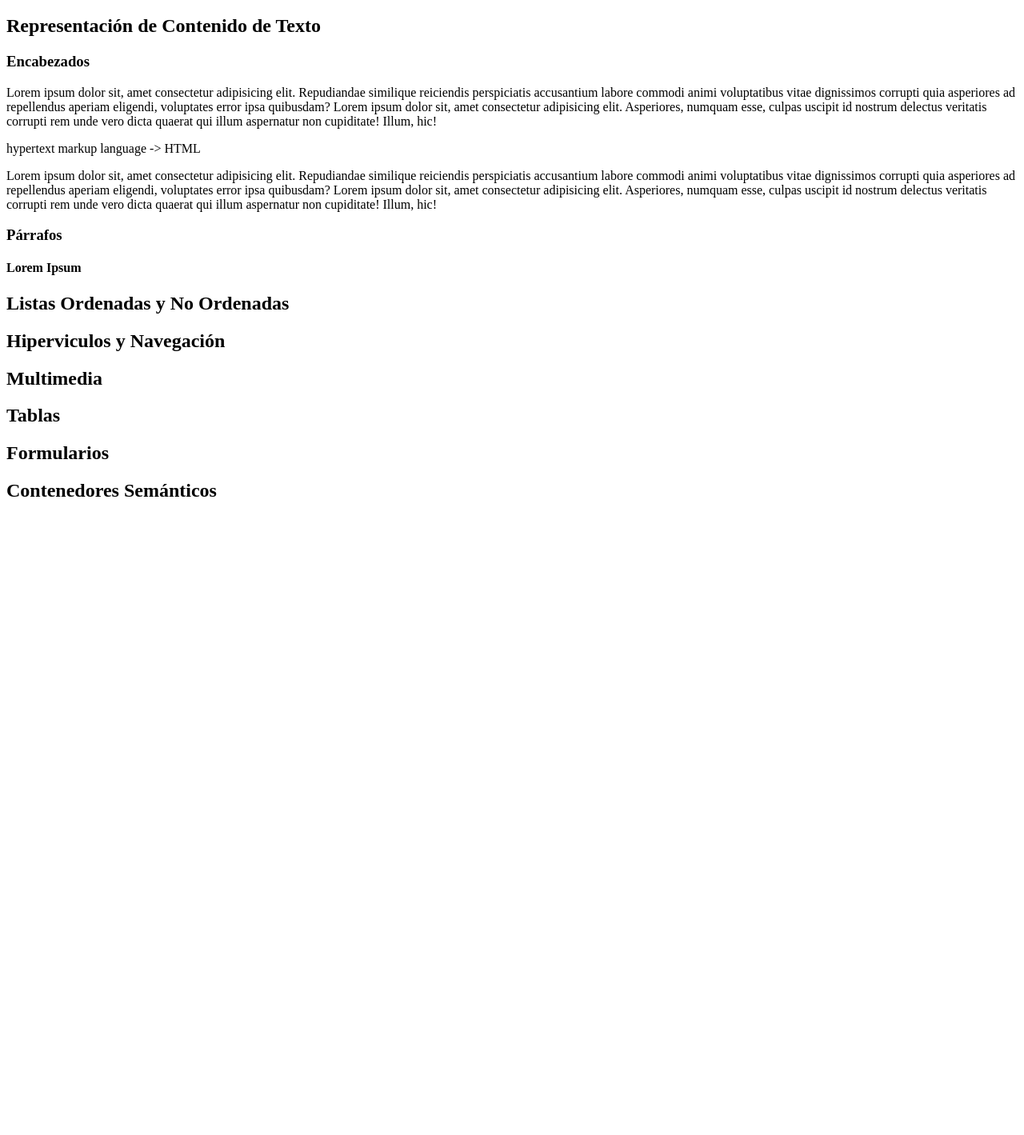
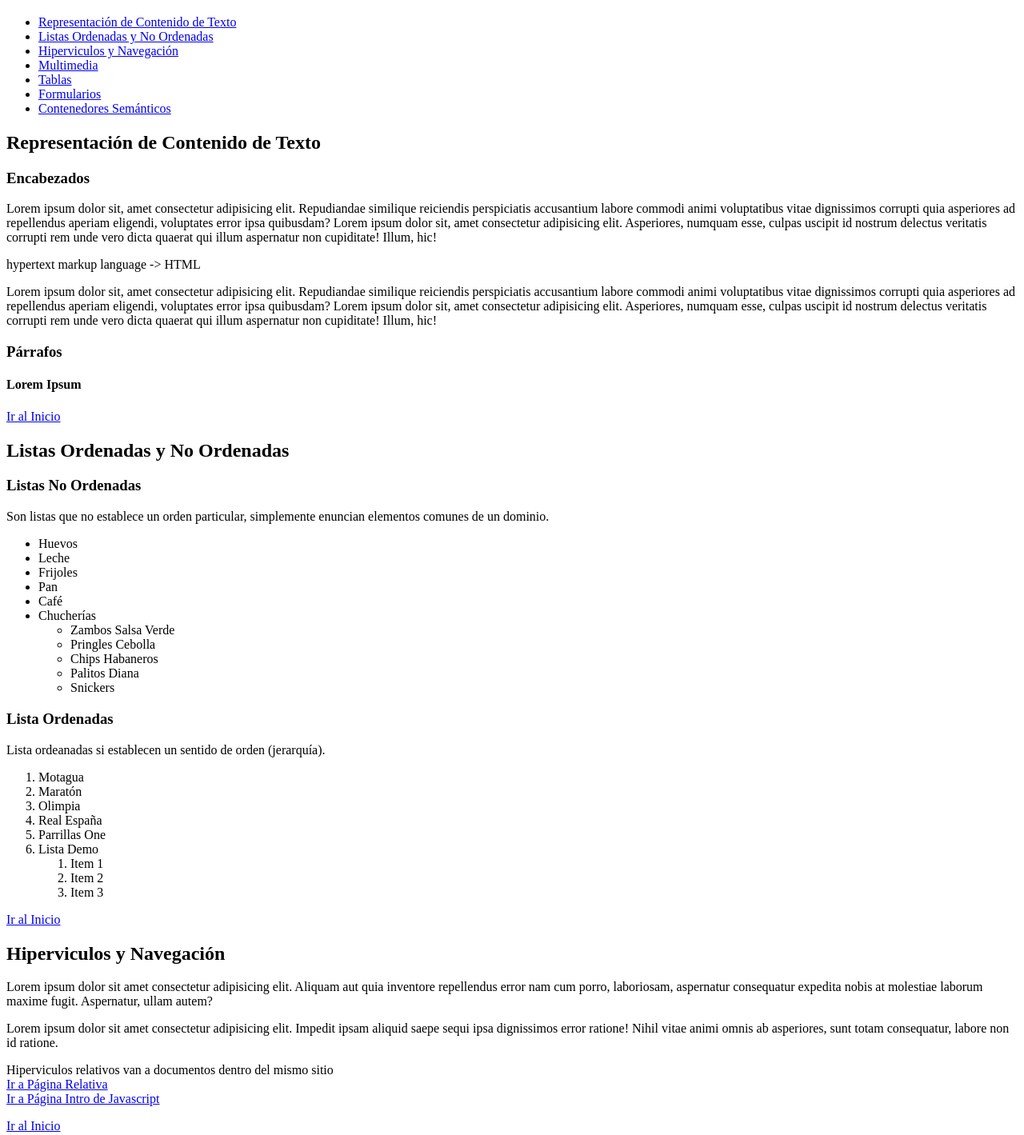
Before and after one commit to obetancourthunicah/pw1_202501, a plain HTML site: page index.html in a window 1280 px wide. Shown: the part 61-1480 px from the top of the page at 80% size. Before the commit the page ends 800 px from the top, so only its background shows below. Drawn offline with Linux system fonts and the light colour scheme.

Commit message:
feat: Listas Ordenadas y No Ordenadas e Hipervinculos

```diff
--- a/index.html
+++ b/index.html
@@ -5,8 +5,19 @@
         <title>Portales Web I Sección 1801</title>
     </head>
     <body>
-        <h1>Portales Web I Primer Parcial</h1>
-        <h2>Representación de Contenido de Texto</h2>
+        <h1 id="idx">Portales Web I Primer Parcial</h1>
+
+        <ul>
+            <li><a href="#ch1">Representación de Contenido de Texto</a></li>
+            <li><a href="#ch2">Listas Ordenadas y No Ordenadas</a></li>
+            <li><a href="#ch3">Hiperviculos y Navegación</a></li>
+            <li><a href="#ch4">Multimedia</a></li>
+            <li><a href="#ch5">Tablas</a></li>
+            <li><a href="#ch6">Formularios</a></li>
+            <li><a href="#ch7">Contenedores Semánticos</a></li>
+        </ul>
+
+        <h2 id="ch1">Representación de Contenido de Texto</h2>
         <h3>Encabezados</h3>
         <p>
             Lorem ipsum dolor sit, amet consectetur adipisicing elit. Repudiandae
@@ -31,11 +42,74 @@
         </p>
         <h3>Párrafos</h3>
         <h4>Lorem Ipsum</h4>
-        <h2>Listas Ordenadas y No Ordenadas</h2>
-        <h2>Hiperviculos y Navegación</h2>
-        <h2>Multimedia</h2>
-        <h2>Tablas</h2>
-        <h2>Formularios</h2>
-        <h2>Contenedores Semánticos</h2>
+        <a href="#idx">Ir al Inicio</a>
+        <h2 id="ch2">Listas Ordenadas y No Ordenadas</h2>
+        <h3>Listas No Ordenadas</h3>
+        <p>
+            Son listas que no establece un orden particular, simplemente enuncian
+            elementos comunes de un dominio.
+            <!-- ul  un-order list -->
+            <ul>
+                <li>
+                    <!-- li  list item -->
+                     Huevos
+                </li>
+                <li>
+                    Leche
+                </li>
+                <li>
+                    Frijoles
+                </li>
+                <li>
+                    Pan
+                </li>
+                <li>
+                    Café
+                </li>
+                <li>
+                    Chucherías
+                    <ul>
+                        <li>Zambos Salsa Verde</li>
+                        <li>Pringles Cebolla</li>
+                        <li>Chips Habaneros</li>
+                        <li>Palitos Diana</li>
+                        <li>Snickers</li>
+                    </ul>
+                </li>
+            </ul>
+        </p>
+        <h3>Lista Ordenadas</h3>
+        <p>
+            Lista ordeanadas si establecen un sentido de orden (jerarquía).
+            <ol>
+                <li>Motagua</li>
+                <li>Maratón</li>
+                <li>Olimpia</li>
+                <li>Real España</li>
+                <li>Parrillas One</li>
+                <li> Lista Demo
+                    <ol>
+                        <li>Item 1</li>
+                        <li>Item 2</li>
+                        <li>Item 3</li>
+                    </ol>
+                </li>
+            </ol>
+        </p>
+        <a href="#idx">Ir al Inicio</a>
+        <h2 id="ch3">Hiperviculos y Navegación</h2>
+        <p>Lorem ipsum dolor sit amet consectetur adipisicing elit. Aliquam aut quia inventore repellendus error nam cum porro, laboriosam, aspernatur consequatur expedita nobis at molestiae laborum maxime fugit. Aspernatur, ullam autem?</p>
+        <p>Lorem ipsum dolor sit amet consectetur adipisicing elit. Impedit ipsam aliquid saepe sequi ipsa dignissimos error ratione! Nihil vitae animi omnis ab asperiores, sunt totam consequatur, labore non id ratione.</p>
+        <p>
+            Hiperviculos relativos  van a documentos dentro del mismo sitio <br/>
+            <a href="relativos.html">Ir a Página Relativa</a><br/>
+            <a href="tercerparcial/introjavascript.html">Ir a Página Intro de Javascript</a>
+
+        </p>
+        <a href="#idx">Ir al Inicio</a>
+        <h2 id="ch4">Multimedia</h2>
+        <h2 id="ch5">Tablas</h2>
+        <h2 id="ch6">Formularios</h2>
+        <h2 id="ch7">Contenedores Semánticos</h2>
     </body>
 </html>
```
Also changed, not shown: relativos.html (added, +11 -0 lines), tercerparcial/introjavascript.html (added, +11 -0 lines).
